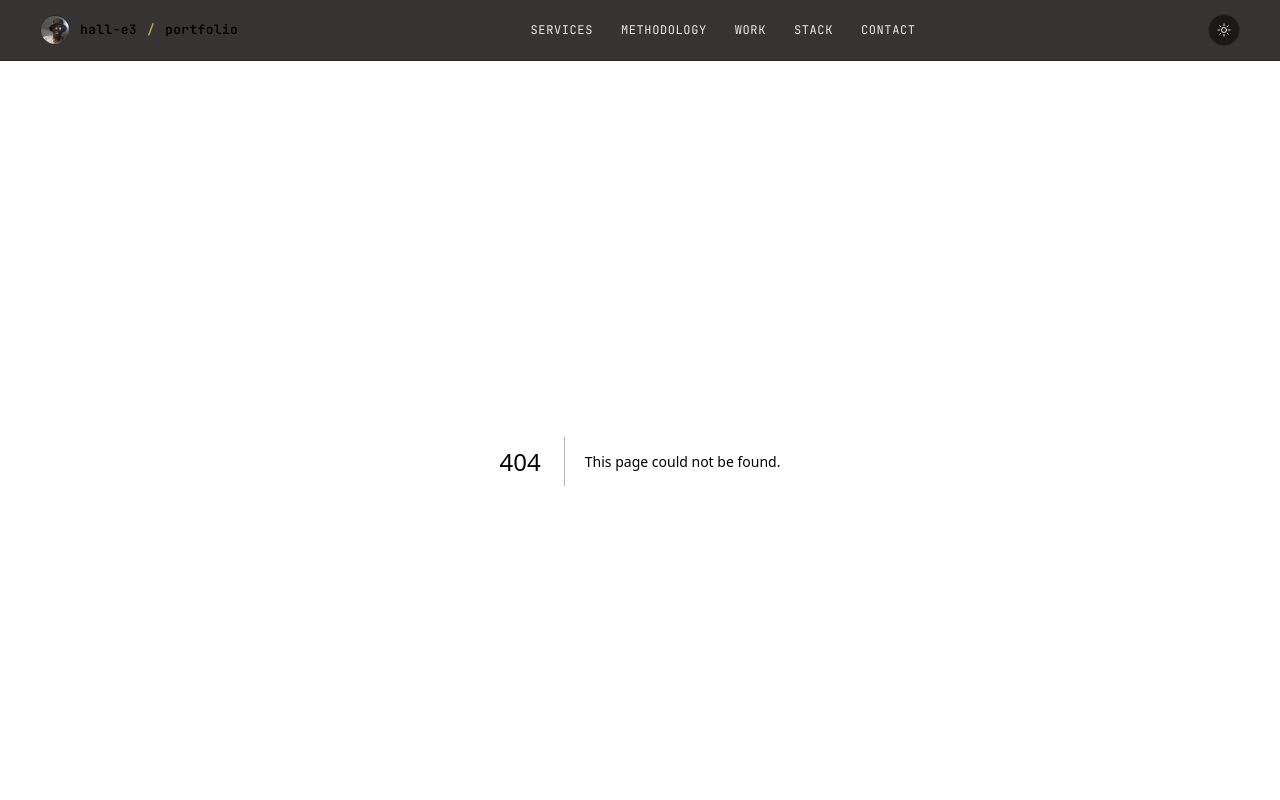
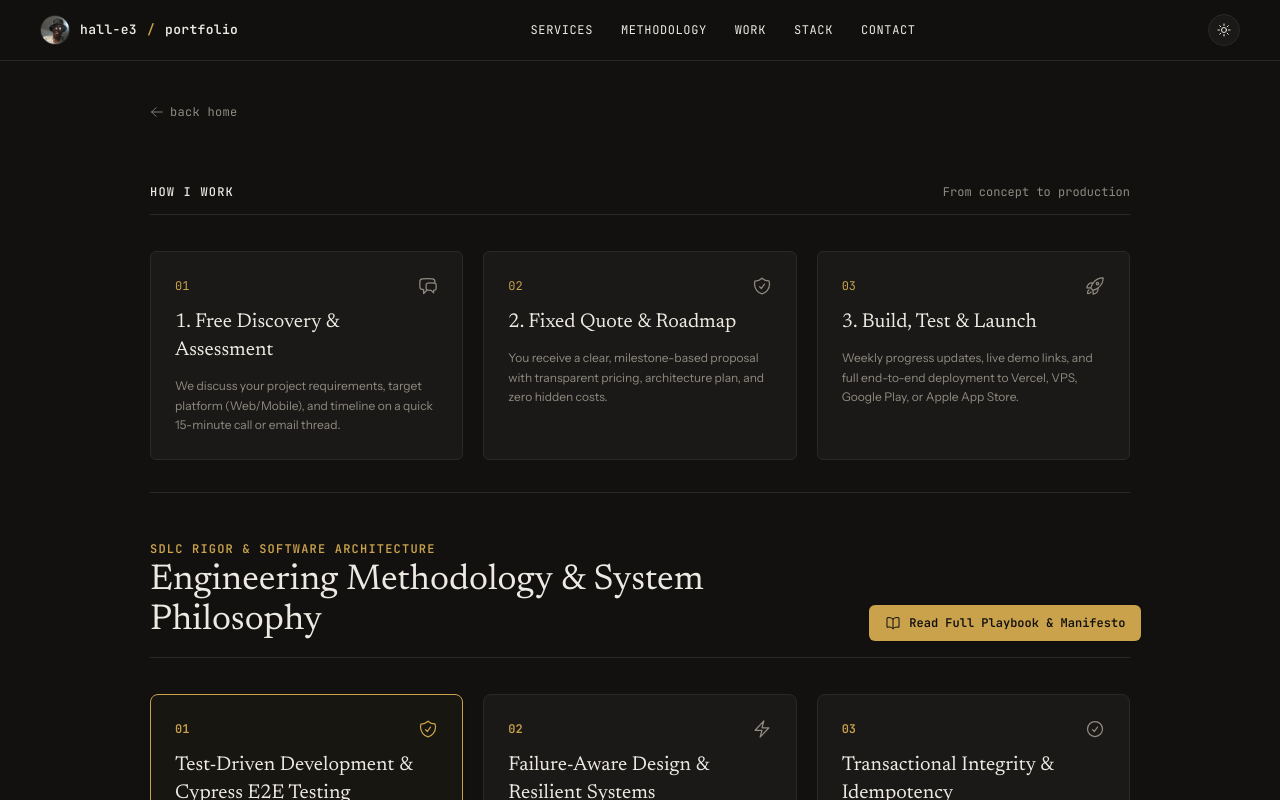
Before and after one commit to Hall-e3/portfolio, a Next.js app: page /methodology in a window 1280 px wide. Before the commit this address had no page. Shown: the top 800 px of the page. Built offline with nearby package versions, Linux system fonts and the light colour scheme.

Commit message:
refactor: move How I Work and Engineering Methodology to dedicated /methodology page

```diff
--- /dev/null
+++ b/app/methodology/page.tsx
@@ -0,0 +1,23 @@
+import type { Metadata } from "next";
+import Link from "next/link";
+import { ArrowLeftIcon } from "@heroicons/react/24/outline";
+import EngineeringMethodology from "@/components/home/EngineeringMethodology";
+import Process from "@/components/home/Process";
+
+export const metadata: Metadata = {
+  title: "How I Work & Engineering Methodology — Hall Enoch Asanda",
+  description:
+    "End-to-end SDLC workflow, Test-Driven Development (TDD), Cypress E2E automation, failure-aware UI design, strategic dependency management, and pragmatic AI acceleration.",
+};
+
+export default function MethodologyPage() {
+  return (
+    <div className="animate-pf-up py-10 pb-16">
+      <Link href="/" className="inline-flex items-center gap-1.5 font-mono text-xs tracking-wide text-mut hover:text-fg transition-colors cursor-pointer mb-6">
+        <ArrowLeftIcon className="h-3.5 w-3.5" /> back home
+      </Link>
+      <Process />
+      <EngineeringMethodology />
+    </div>
+  );
+}
--- a/app/page.tsx
+++ b/app/page.tsx
@@ -1,7 +1,5 @@
 import Contact from "@/components/home/Contact";
-import EngineeringMethodology from "@/components/home/EngineeringMethodology";
 import Hero from "@/components/home/Hero";
-import Process from "@/components/home/Process";
 import Services from "@/components/home/Services";
 import Skills from "@/components/home/Skills";
 
@@ -10,8 +8,6 @@ export default function HomePage() {
     <>
       <Hero />
       <Services />
-      <EngineeringMethodology />
-      <Process />
       <Skills />
       <Contact />
     </>
--- a/components/home/Process.tsx
+++ b/components/home/Process.tsx
@@ -25,8 +25,8 @@ const STEPS = [
 
 export default function Process() {
   return (
-    <section className="py-12 pb-10">
-      <div className="mb-9 flex items-baseline justify-between border-b border-fg pb-3.5">
+    <section className="py-10 pb-8">
+      <div className="mb-9 flex items-baseline justify-between border-b border-line pb-3.5">
         <h2 className="font-mono text-xs font-medium tracking-widest uppercase">How I Work</h2>
         <span className="font-mono text-xs text-mut">From concept to production</span>
       </div>
--- a/components/layout/Header.tsx
+++ b/components/layout/Header.tsx
@@ -9,7 +9,7 @@ import avatar from "@/public/enoch.jpeg";
 
 const NAV_LINKS = [
   { href: "/#services", label: "Services" },
-  { href: "/#methodology", label: "Methodology" },
+  { href: "/methodology", label: "Methodology" },
   { href: "/work", label: "Work" },
   { href: "/#skills", label: "Stack" },
   { href: "/#contact", label: "Contact" },
```
